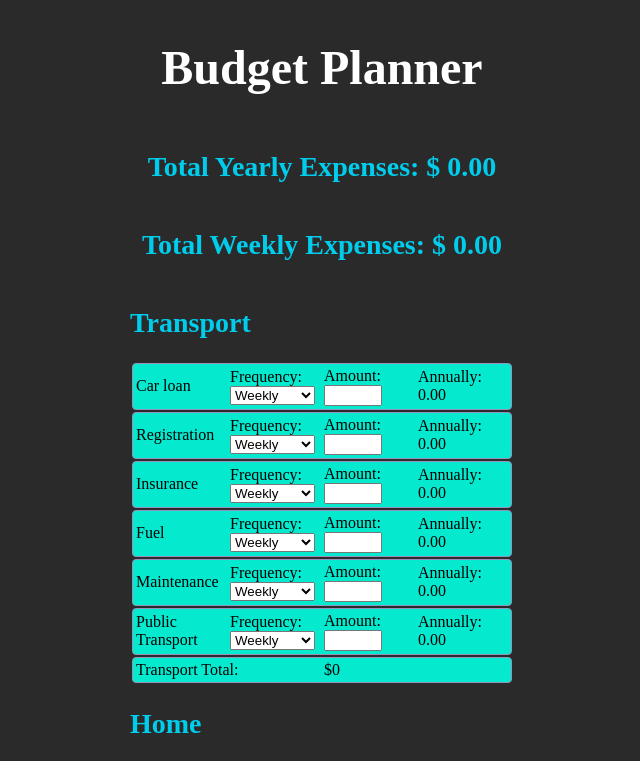
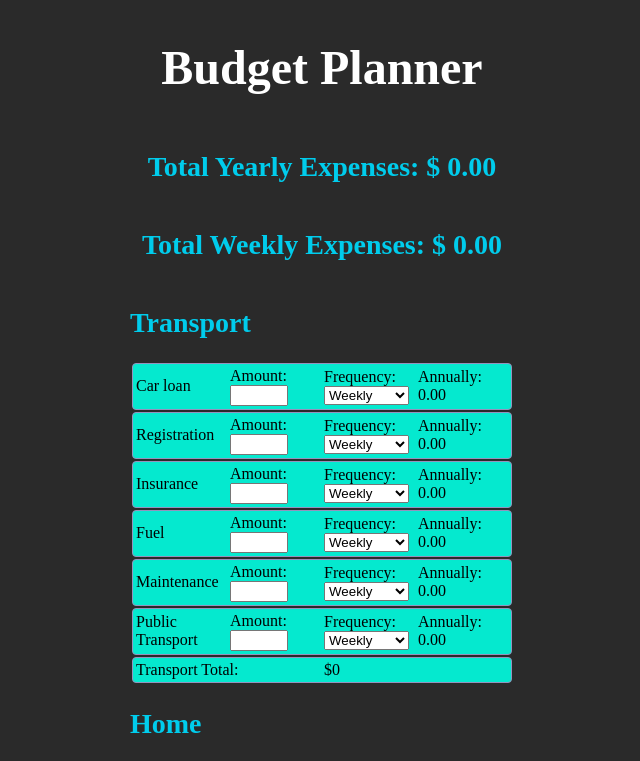
Before and after one commit to DBurgess93/budget-planner, a React (Create React App) app: page / in a window 1280 px wide. Shown: the top 761 px of the page, without its empty margins (318-958 px from the left). Built offline with nearby package versions, Linux system fonts and the light colour scheme.

Commit message:
Table contents order update

```diff
--- a/src/App.js
+++ b/src/App.js
@@ -18,6 +18,14 @@ const Category = ({
                 <tr>
                   <td>{item.name}</td>
                   <td>
+                    Amount:
+                    <input
+                      type="text"
+                      value={item.amount || ''}
+                      onChange={(event) => handleAmountChange(categoryKey, index, event.target.value)}
+                    />
+                  </td>
+                  <td>
                     Frequency:
                     <select
                       value={item.frequency || ''}
@@ -29,14 +37,6 @@ const Category = ({
                         </option>
                       ))}
                     </select>
-                  </td>
-                  <td>
-                    Amount:
-                    <input
-                      type="text"
-                      value={item.amount || ''}
-                      onChange={(event) => handleAmountChange(categoryKey, index, event.target.value)}
-                    />
                   </td>
                   <td>
                     Annually:
```
